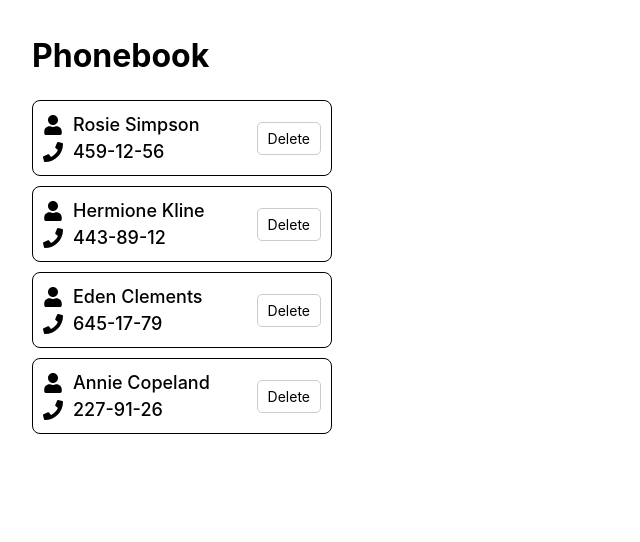
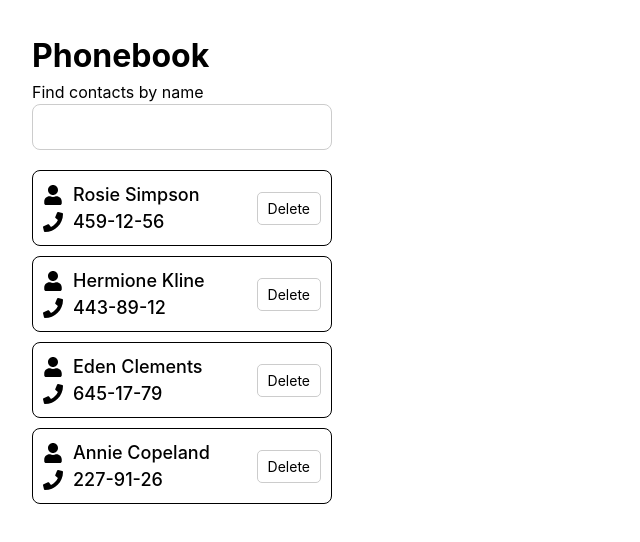
Before and after one commit to icodebits/goit-neo-react-hw-module3, a React (Vite) app: page / in a window 1280 px wide. Shown: the top 542 px of the page, without its empty margins (0-640 px from the left). Built offline with nearby package versions, Linux system fonts and the light colour scheme.

Commit message:
Implement step 2. Minor refactoring.

```diff
--- a/src/components/App/App.jsx
+++ b/src/components/App/App.jsx
@@ -1,6 +1,7 @@
 import { useState } from 'react'
 import './App.css'
 import ContactList from '../ContactList/ContactList';
+import SearchBox from '../SearchBox/SearchBox';
 
 
 function App() {
@@ -11,11 +12,18 @@ function App() {
     { id: 'id-4', name: 'Annie Copeland', number: '227-91-26' },
   ]);
 
+  const [filter, setFilter] = useState('');
+
+  const filteredContacts = contacts.filter(contact =>
+    contact.name.toLowerCase().includes(filter.toLowerCase())
+  );
+
   return (
     <>
       <div>
         <h1>Phonebook</h1>
-        <ContactList contacts={contacts} />
+        <SearchBox value={filter} onChange={setFilter} />
+        <ContactList contacts={filteredContacts} />
       </div>
     </>
   )
--- a/src/components/Contact/Contact.module.css
+++ b/src/components/Contact/Contact.module.css
@@ -22,8 +22,8 @@
 
 .icon {
   margin-right: 10px;
-    font-size: 20px; /* Adjust the icon size */
-    color: #000; /* Icon color */
+  font-size: 20px;
+  color: #000;
 }
 
 .contactName, .contactNumber {
--- /dev/null
+++ b/src/components/SearchBox/SearchBox.jsx
@@ -0,0 +1,21 @@
+import styles from './SearchBox.module.css';
+
+const SearchBox = ({ value, onChange }) => {
+    const handleInputChange = (event) => {
+        onChange(event.target.value);
+    }
+
+    return (
+        <div className={styles.searchBox}>
+            <label htmlFor="search" className={styles.searchLabel}>Find contacts by name</label>
+            <input
+                type="text"
+                value={value}
+                onChange={handleInputChange}
+                className={styles.searchInput}
+            />
+        </div>
+    )
+}
+
+export default SearchBox
--- /dev/null
+++ b/src/components/SearchBox/SearchBox.module.css
@@ -0,0 +1,19 @@
+.searchBox {
+    margin-bottom: 20px;
+    width: 300px;
+}
+
+.searchInput {
+    width: 100%;
+    padding: 10px;
+    font-size: 16px;
+    border: 1px solid #ccc;
+    border-radius: 8px;
+    box-sizing: border-box;
+}
+
+.searchInput:focus {
+    outline: none;
+    border-color: #007bff;
+    box-shadow: 0 0 5px rgba(0, 123, 255, 0.5);
+}
```
Also changed, not shown: src/components/Contact/Contact.jsx (+6 -5 lines), src/components/ContactList/ContactList.jsx (+6 -5 lines). Lines whose indentation alone changed are shown as unchanged.
